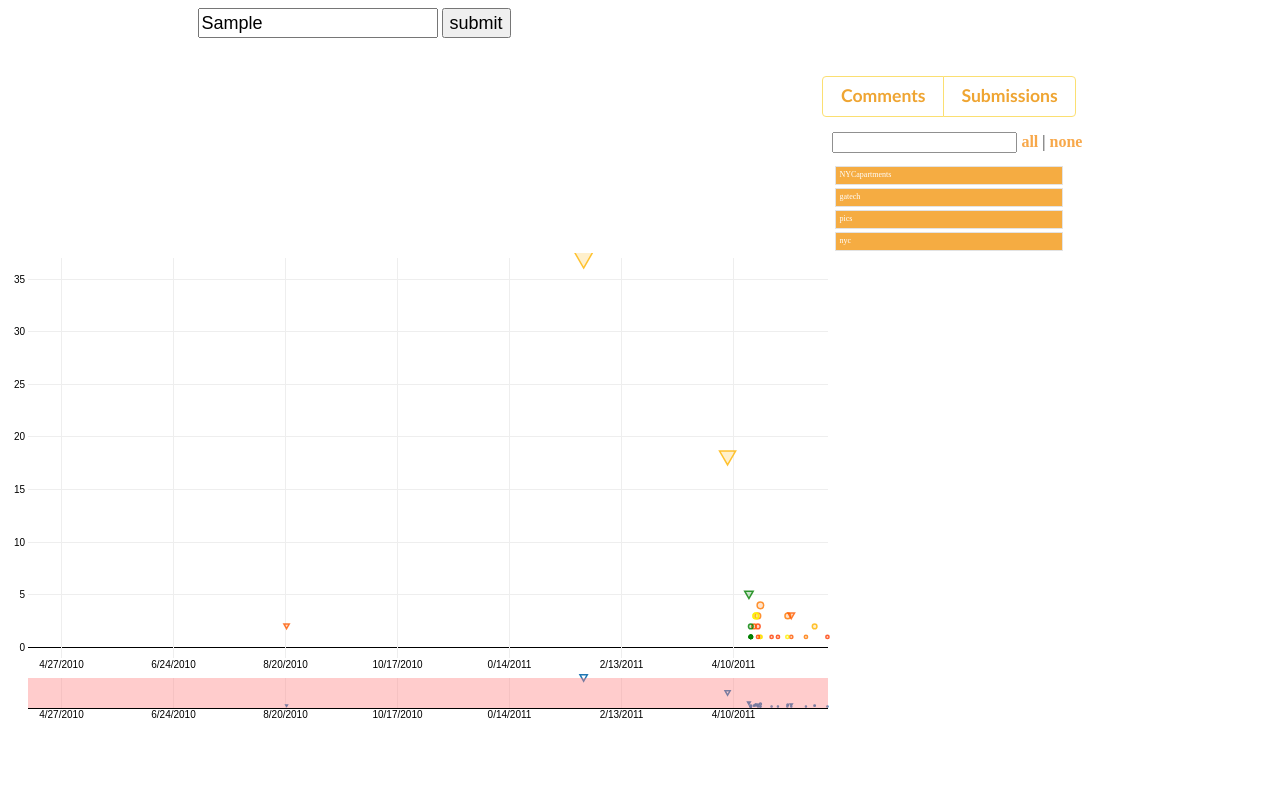
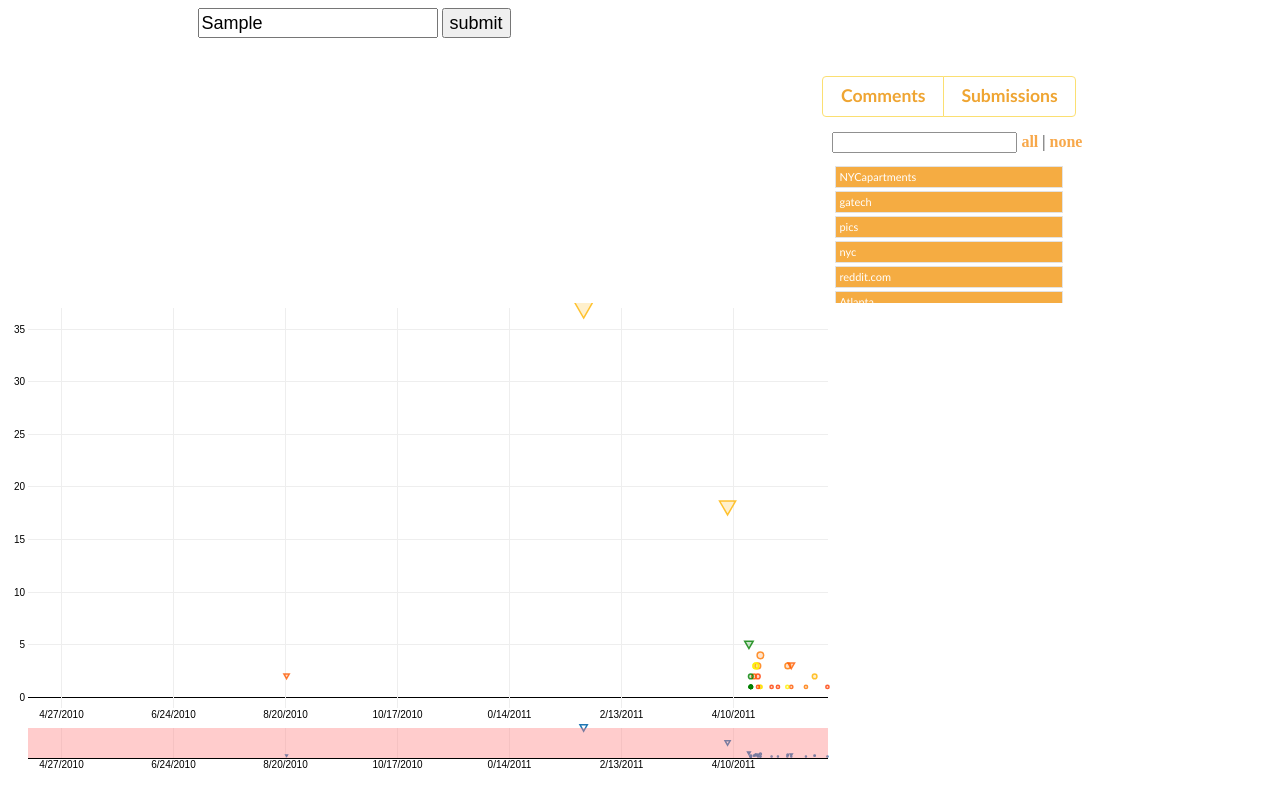
Before and after one commit to sahhhm/redditvis, a plain HTML site: page index.html in a window 1280 px wide. Both pictures are taken after typing "Sample" into the empty fields and a click on the button "submit". Drawn offline with Linux system fonts and the light colour scheme.

Commit message:
small tweak with css of subreddit selector

```diff
--- a/style/style.css
+++ b/style/style.css
@@ -22,12 +22,13 @@
   font-size: 18px;
 }
 
-#subreddits_opts { margin-top: 15px; margin-left:10px;  }
-a.subreddits_opts { text-decoration: none; color: #f6931f; font-weight: bold;}
+#subreddits_opts { margin-top: 15px; margin-left:10px; }
+a.subreddits_opts { text-decoration: none; color: #f6931f; font-weight: bold; }
 
-#subreddits { height: 100px; overflow-y: scroll;}
+#subreddits { height: 150px; overflow-y: scroll;}
 
 #selectable_subreddits .ui-selecting { background: #FECA40; }
 #selectable_subreddits .ui-selected { background: #F39814; color: white; }
 #selectable_subreddits { list-style-type: none; margin: 0; padding: 10px; width: 90%;  }
-#selectable_subreddits li { margin: 3px; padding: 3px; font-size: 8px; height: 11px; }
+#selectable_subreddits li { margin: 3px; padding: 3px; font-size: 11px; height: 14px; font-family: "Trebuchet MS", "Tahoma", "Verdana", "Arial", "sans-serif";}
+p.bolded { font-weight: bold; }
```
